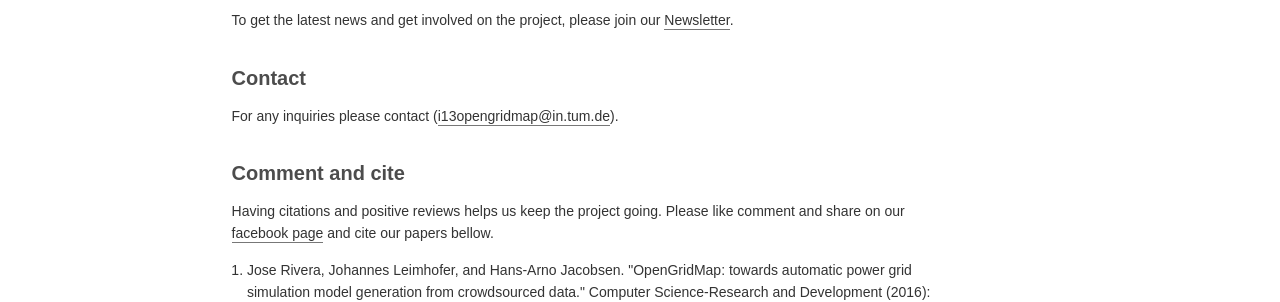
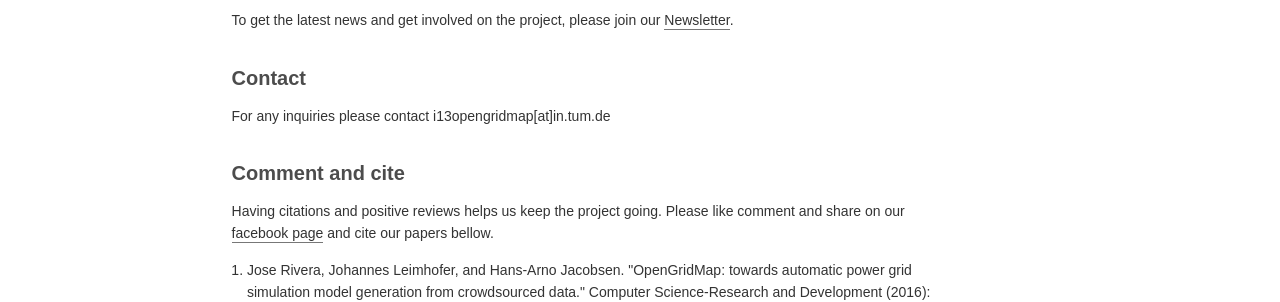
Before and after one commit to meagrivera/OpenGridMap, a Jekyll site: the page built from _pages/home.html, in a window 1280 px wide and 900 px high, scrolled down 2949 px. Shown: the part 152-454 px from the top of the window. Built offline with Jekyll 4.4.1, drawn with Linux system fonts in a browser that asks for light colours.

```diff
--- a/_pages/home.html
+++ b/_pages/home.html
@@ -127,7 +127,7 @@ langs:
         <div class="row">
             <h2>Contact</h2>
             <p>
-                For any inquiries please contact (<a href="mailto:	i13opengridmap@in.tum.de">i13opengridmap@in.tum.de</a>).
+                For any inquiries please contact i13opengridmap[at]in.tum.de
             </p>
         </div>
     </div>
```
